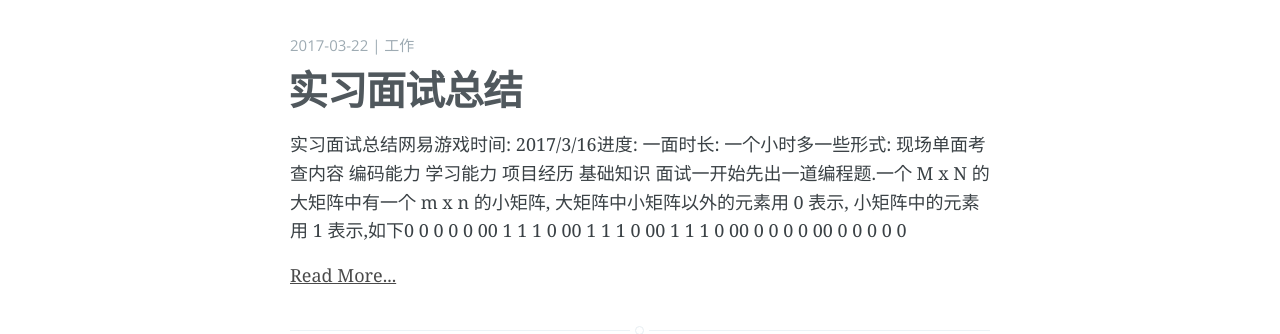
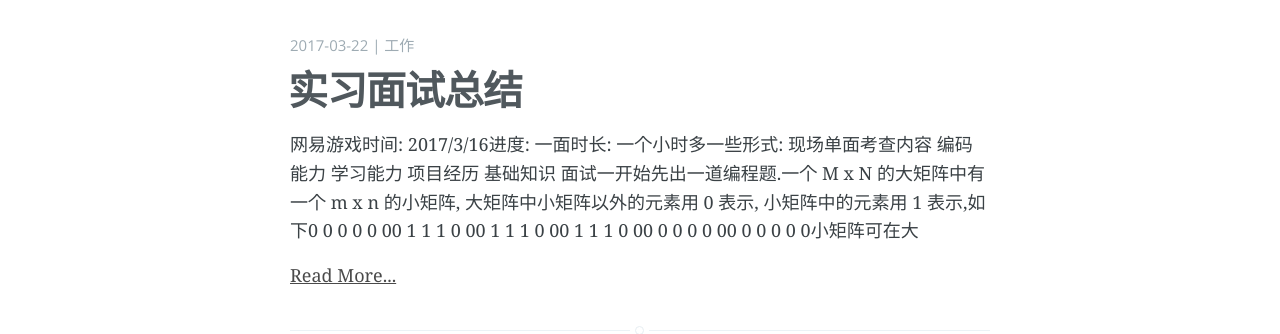
Before and after one commit to freshergogo/freshergogo.github.io, a plain HTML site: page index.html in a window 1280 px wide. Shown: the part 502-836 px from the top of the page. Drawn offline with nearby package versions, Linux system fonts and the light colour scheme.

Commit message:
Site updated: 2017-03-22 22:19:47

```diff
--- a/index.html
+++ b/index.html
@@ -55,14 +55,14 @@
     <section class="post-excerpt">
       <p>
 
-        实习面试总结网易游戏时间: 2017/3/16进度: 一面时长: 一个小时多一些形式: 现场单面考查内容
+        网易游戏时间: 2017/3/16进度: 一面时长: 一个小时多一些形式: 现场单面考查内容
 
 编码能力
 学习能力
 项目经历
 基础知识
 
-面试一开始先出一道编程题.一个 M x N 的大矩阵中有一个 m x n 的小矩阵, 大矩阵中小矩阵以外的元素用 0 表示, 小矩阵中的元素用 1 表示,如下0 0 0 0 0 00 1 1 1 0 00 1 1 1 0 00 1 1 1 0 00 0 0 0 0 00 0 0 0 0 0
+面试一开始先出一道编程题.一个 M x N 的大矩阵中有一个 m x n 的小矩阵, 大矩阵中小矩阵以外的元素用 0 表示, 小矩阵中的元素用 1 表示,如下0 0 0 0 0 00 1 1 1 0 00 1 1 1 0 00 1 1 1 0 00 0 0 0 0 00 0 0 0 0 0小矩阵可在大
 
       </p>
 
```
Also changed, not shown: 2017/03/22/实习面试总结/index.html (+1 -1 lines), archives/2017/03/index.html (+2 -2 lines), archives/2017/index.html (+2 -2 lines), archives/index.html (+2 -2 lines), tags/工作/index.html (+2 -2 lines).
